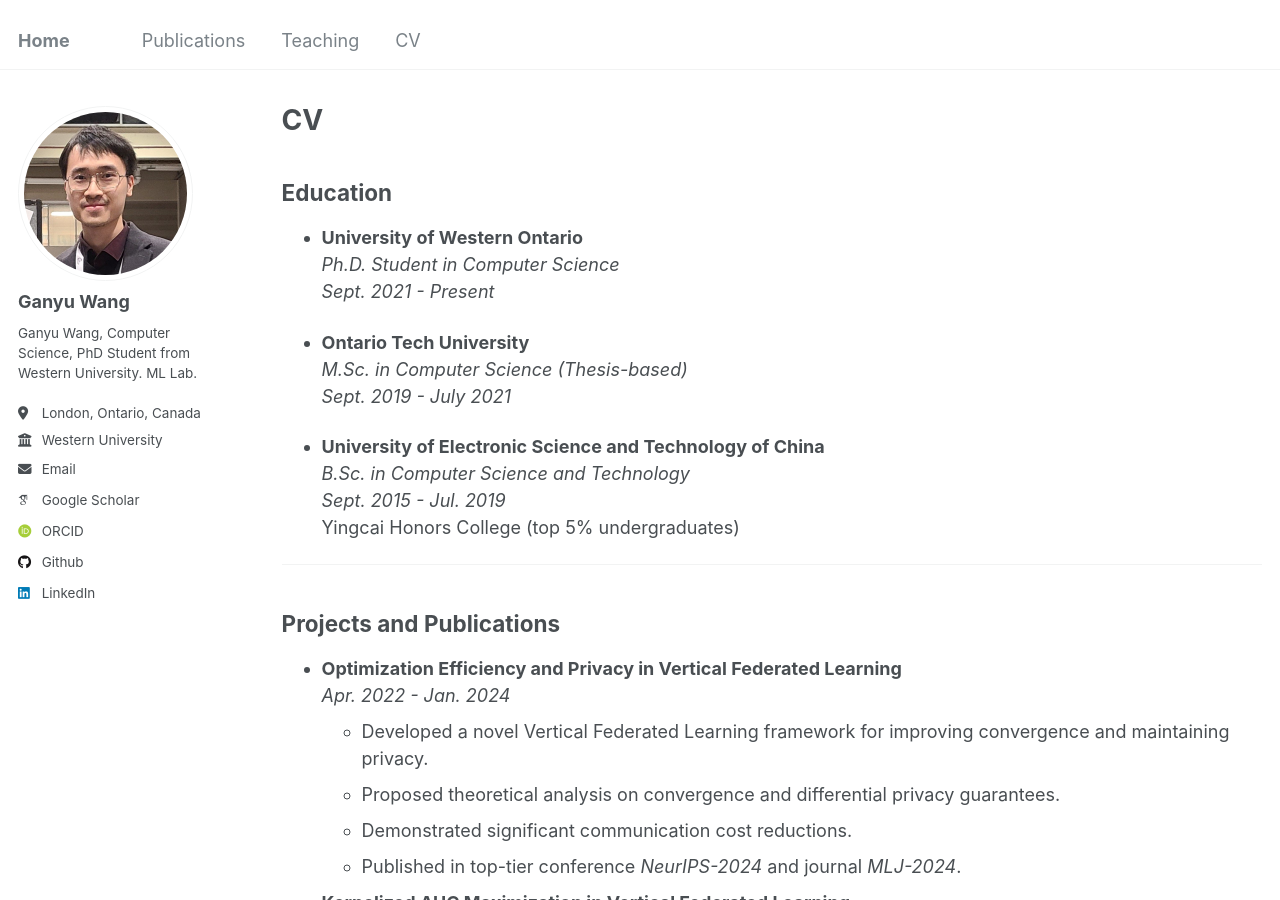
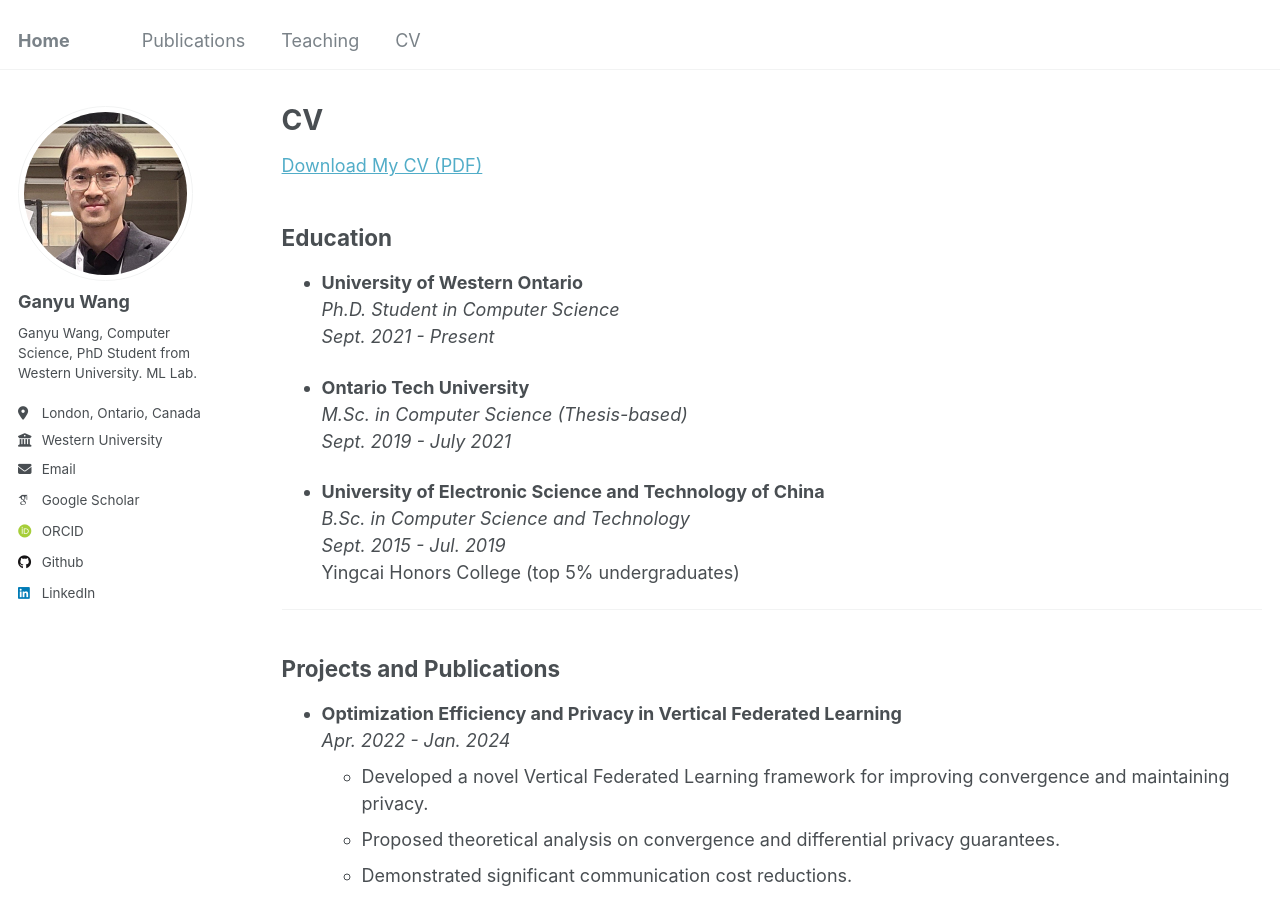
Before and after one commit to GanyuWang/GanyuWang.github.io, a Jekyll site: the page built from _pages/cv.md, in a window 1280 px wide and 900 px high. Built offline with Jekyll 4.4.1, drawn with Linux system fonts in a browser that asks for light colours; some web fonts are replaced.

Commit message:
Add a download link for my CV pdf.

```diff
--- a/_pages/cv.md
+++ b/_pages/cv.md
@@ -9,6 +9,7 @@ redirect_from:
 
 {% include base_path %}
 
+[Download My CV (PDF)](/files/Resume_PhD_Ganyu.pdf)
 
 ## Education
 
```
Also changed, not shown: 1 other file.
